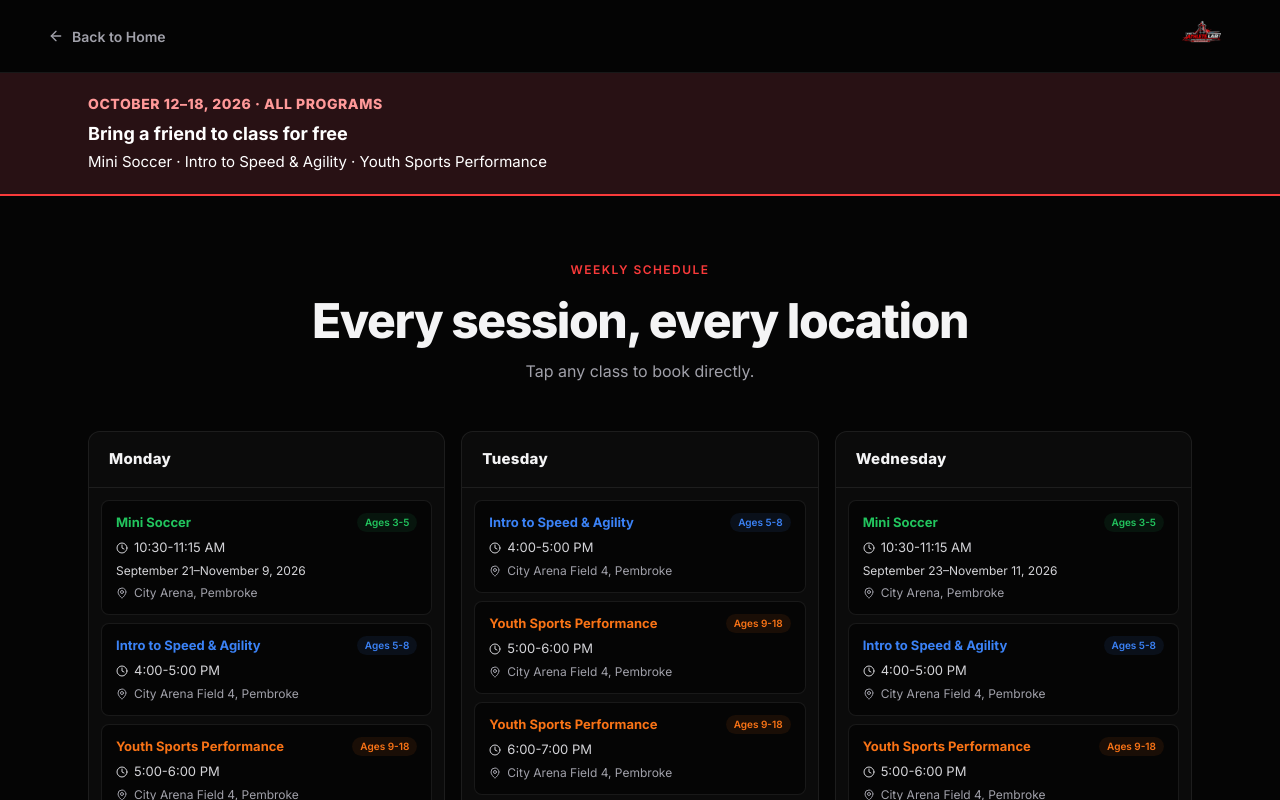
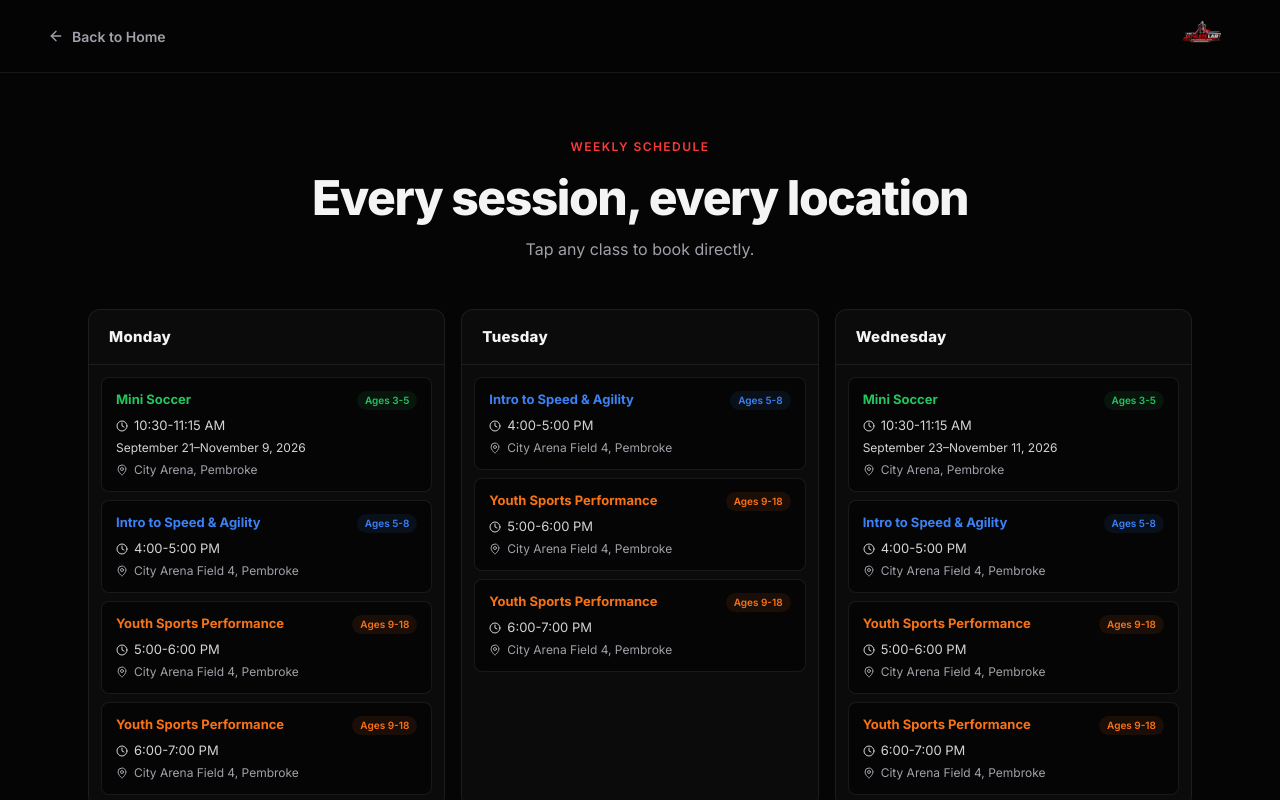
Before and after one commit to WRISTER-AI/athlete-lab, a Next.js app: page /schedule in a window 1280 px wide. Shown: the top 800 px of the page. Built offline with nearby package versions, Linux system fonts and the light colour scheme.

Commit message:
Remove bring-a-friend website banner

```diff
--- a/app/components/AthleteLab.tsx
+++ b/app/components/AthleteLab.tsx
@@ -10,7 +10,6 @@ import {
 } from "lucide-react";
 import { brand, assets, promo, programs, coaches } from "../lib/data";
 import type { Program } from "../lib/data";
-import LocationNotice from "./LocationNotice";
 import Testimonials from "./Testimonials";
 import programStyles from "./Programs.module.css";
 
@@ -1891,7 +1890,6 @@ export default function AthleteLab() {
     <div style={{ background: brand.bg, minHeight: "100vh" }}>
       <PromoBanner visible={promoVisible} onNavigate={scrollToSection} />
       <Nav onNavigate={scrollToSection} promoVisible={promoVisible} />
-      <LocationNotice homepage />
       <Hero onNavigate={scrollToSection} />
       <Programs />
       <AthleteDifference />
--- a/app/schedule/FullSchedulePage.tsx
+++ b/app/schedule/FullSchedulePage.tsx
@@ -4,7 +4,6 @@ import Link from "next/link";
 import { Clock, MapPin, ArrowLeft } from "lucide-react";
 import { brand, programs } from "../lib/data";
 import type { ScheduleEntry } from "../lib/data";
-import LocationNotice from "../components/LocationNotice";
 
 export default function FullSchedulePage() {
   const days = ["Monday", "Tuesday", "Wednesday", "Thursday"];
@@ -77,8 +76,6 @@ export default function FullSchedulePage() {
           style={{ height: 40, width: "auto", objectFit: "contain" }}
         />
       </div>
-
-      <LocationNotice />
 
       <div style={{ padding: "60px clamp(20px, 4vw, 48px) 80px", maxWidth: 1200, margin: "0 auto" }}>
         <div style={{ textAlign: "center", marginBottom: 48 }}>
```
